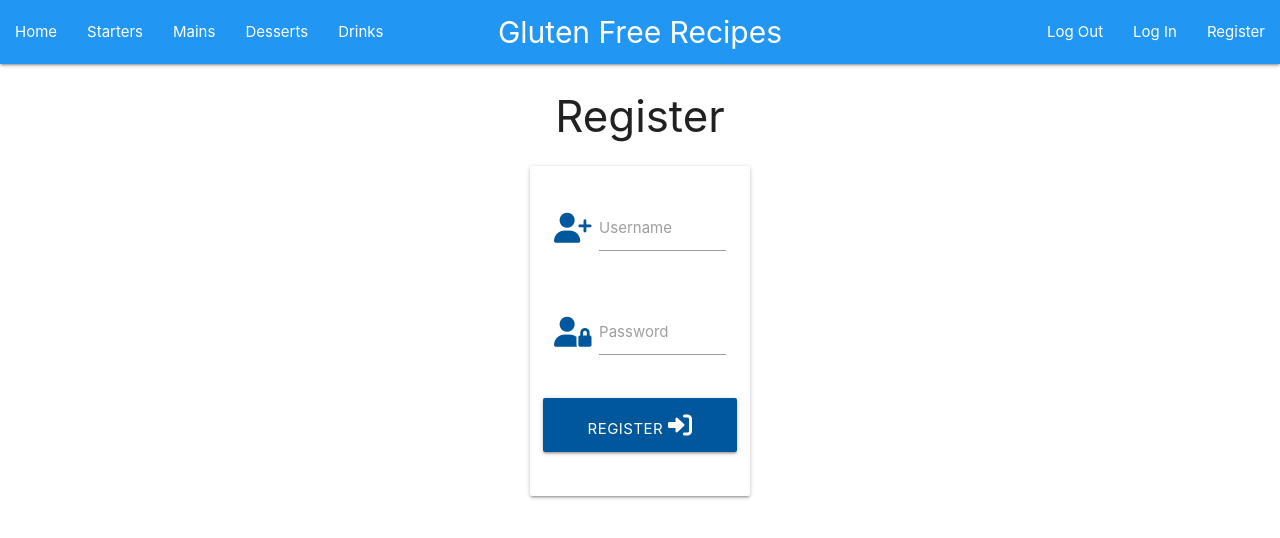
After one commit to mcnic16/glutenfree-recipes2023, a Flask app: page /register in a window 1280 px wide. The commit adds this page. Shown: the top 538 px of the page. Run offline with Flask 3, Linux system fonts and the light colour scheme; some libraries are stand-ins or nearby versions.

Commit message:
added registration page

```diff
--- a/app.py
+++ b/app.py
@@ -4,6 +4,7 @@ from flask import (
     redirect, request, session, url_for)
 from flask_pymongo import PyMongo
 from bson.objectid import ObjectId
+from werkzeug.security import generate_password_hash, check_password_hash
 if os.path.exists("env.py"):
     import env
 
@@ -18,6 +19,16 @@ mongo = PyMongo(app)
 
 
 @app.route("/")
+def home():
+    # home page
+    return render_template("cuisine.html")
+
+
+@app.route("/register", methods=["GET", "POST"])
+def register():
+    return render_template("register.html")
+
+
 @app.route("/starter")
 def starters():
     starters = mongo.db.starter.find()
--- a/static/css/style.css
+++ b/static/css/style.css
@@ -0,0 +1,39 @@
+body {
+    display: flex;
+    min-height: 100vh;
+    flex-direction: column;
+}
+
+main {
+    flex: 1 0 auto;
+}
+
+* {box-sizing: border-box;}
+
+/*---------------------------------------Title in Nabar-----------------*/
+.title {
+    font-size: 30px;
+}
+
+/*---------------------------------------Centering content in navar-----------------*/
+.gluten-nav {
+    display: flex;
+    justify-content: center;
+}
+
+.gluten-list {
+    position: absolute;
+    top: 0;
+    left: 0;
+}
+
+.gluten-right {
+    position: absolute;
+    top: 0;
+    right: 0;
+}
+
+.start {
+    height: 200px;
+    width: 200px
+}
--- a/static/js/script.js
+++ b/static/js/script.js
@@ -0,0 +1,11 @@
+$(document).ready(function(){
+    $('.sidenav').sidenav();
+  });
+
+ // select initialization
+ let selects = document.querySelectorAll("select");
+ M.FormSelect.init(selects);
+
+ // collapsible initializataion
+ let collapsibles = document.querySelectorAll(".collapsible");
+ M.Collapsible.init(collapsibles);
--- a/templates/base.html
+++ b/templates/base.html
@@ -5,9 +5,9 @@
     <meta name="viewport" content="width=device-width, initial-scale=1.0">
     <link rel="stylesheet" href="https://cdnjs.cloudflare.com/ajax/libs/materialize/1.0.0/css/materialize.min.css"
         type="text/css">
-        <link rel="stylesheet" href="https://cdnjs.cloudflare.com/ajax/libs/font-awesome/5.15.3/css/all.min.css"
-        integrity="sha512-iBBXm8fW90+nuLcSKlbmrPcLa0OT92xO1BIsZ+ywDWZCvqsWgccV3gFoRBv0z+8dLJgyAHIhR35VZc2oM/gI1w=="
-        crossorigin="anonymous" referrerpolicy="no-referrer">
+        <link rel="stylesheet" href="https://cdnjs.cloudflare.com/ajax/libs/font-awesome/6.2.0/css/all.min.css"
+        integrity="sha512-xh6O/CkQoPOWDdYTDqeRdPCVd1SpvCA9XXcUnZS2FmJNp1coAFzvtCN9BmamE+4aHK8yyUHUSCcJHgXloTyT2A=="
+        crossorigin="anonymous" referrerpolicy="no-referrer" />
         <link rel="stylesheet" href="{{ url_for('static', filename='css/style.css') }}" type="text/css">
     {% block styles %}
     {% endblock %}
@@ -16,12 +16,43 @@
 <body>
 
     <header>
-
+<!----Navbar----->
+<nav class="blue">
+    <div class="nav-wrapper gluten-nav">
+        <h5 class="title">Gluten Free Recipes</h5>
+        <a href="#" data-target="mobile-demo" class="sidenav-trigger"><i class="fa-solid fa-burger"></i></a>
+        <ul class="gluten-list right hide-on-med-and-down">
+            <li><a href="{{ url_for('home') }}">Home</a></li>
+            <li><a href="">Starters</a></li>
+            <li><a href="">Mains</a>/a></li>
+            <li><a href="">Desserts</a></li>
+            <li><a href="">Drinks</a></li>
+        </ul>
+<!------------right side menu ------------->
+        <ul class="gluten-right right hide-on-med-and-down">
+            <li><a href="">Log Out</a></li>
+            <li><a href="">Log In</a></li>
+            <li><a href="{{ url_for('register') }}">Register</a></li>
+        </ul>
+    </div>
+</nav>
+<!------------Responsive Menu----------->
+         <ul class="sidenav" id="mobile-demo">
+             <li><a href="{{ url_for('home') }}">Home</a></li>
+             <li><a href="">Starters</a></li>
+             <li><a href="">Mains</a></li>
+             <li><a href="">Desserts</a></li>
+             <li><a href="">Drinks</a></li>
+             <li><a href="">Log Out</a></li>
+             <li><a href="">Log In</a></li>
+             <li><a href="{{ url_for('register') }}">Register</a></li>
+        </ul>
     </header>
 
     {% block content %}
     {% endblock %}
-    <script src="https://code.jquery.com/jquery-3.6.1.js" integrity="sha256-3zlB5s2uwoUzrXK3BT7AX3FyvojsraNFxCc2vC/7pNI=" crossorigin="anonymous"></script>
+    <script src="https://code.jquery.com/jquery-3.6.1.js"
+    integrity="sha256-3zlB5s2uwoUzrXK3BT7AX3FyvojsraNFxCc2vC/7pNI=" crossorigin="anonymous"></script>
     <script src="https://cdnjs.cloudflare.com/ajax/libs/materialize/1.0.0/js/materialize.min.js"></script>
     <script src="{{ url_for('static', filename='js/script.js') }}"></script>
     {% block scripts %}
--- /dev/null
+++ b/templates/register.html
@@ -0,0 +1,35 @@
+{% extends "base.html" %}
+{% block content %}
+
+    <h3 class="center-align">Register</h3>
+
+    <div class="row">
+        <form class="col s12 m8 offset-m2" method="POST" action="{{ url_for('register') }}">
+            <div class="card-panel">
+                <!-- username -->
+                <div class="row">
+					<div class="input-field col s12">
+						<i class="fas fa-user-plus prefix light-blue-text text-darken-4"></i>
+						<input id="username" name="username" type="text" class="validate">
+						<label for="username">Username</label>
+					</div>
+                </div>
+                <!-- passowrd -->
+                <div class="row">
+                    <div class="input-field col s12">
+						<i class="fas fa-user-lock prefix light-blue-text text-darken-4"></i>
+                        <input id="password" name="password" type="password" class="validate">
+                        <label for="password">Password</label>
+                    </div>
+                </div>
+                <!-- register -->
+                <div class="row">
+                    <button type="submit" class="col s12 btn-large light-blue darken-4 text-shadow">
+                        Register <i class="fas fa-sign-in-alt"></i>
+                    </button>
+                </div>
+            </div>
+        </form>
+    </div>
+
+{% endblock %}
```
Also changed, not shown: templates/cuisine.html (added, +8 -0 lines).
